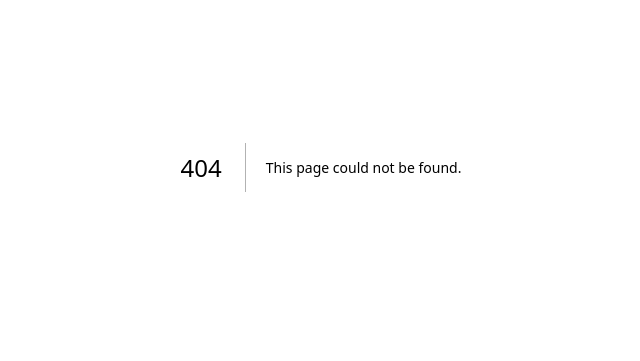
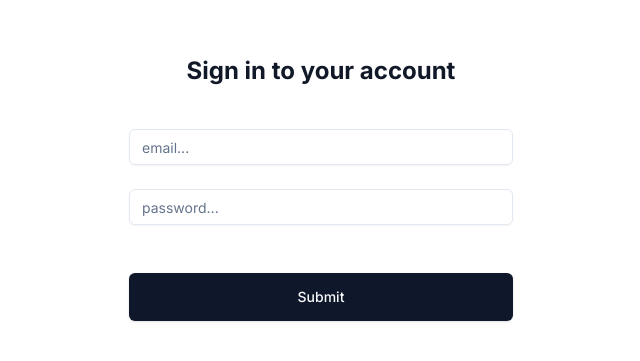
Before and after one commit to nenofetch/bwa-flight, a Next.js app: page /dashboard/signin in a window 1280 px wide. Before the commit this address had no page. Shown: the part 233-594 px from the top of the page, without its empty margins (319-959 px from the left). Built offline with nearby package versions, Linux system fonts and the light colour scheme.

Commit message:
chore: update signin page

```diff
--- /dev/null
+++ b/app/dashboard/page.tsx
@@ -0,0 +1,8 @@
+export default function Page () {
+  return (
+    <div>
+      <h1>Dashboard</h1>
+      <p>Welcome to the dashboard</p>
+    </div>
+  )
+}
--- /dev/null
+++ b/app/dashboard/signin/form/action.ts
@@ -0,0 +1,35 @@
+"use server"
+
+import { redirect } from "next/navigation";
+import { formSchema } from "./validation"
+
+export interface ActionResult {
+    errorTitle: string | null
+    errorDesc: string[] | null
+}
+
+export async function handleSignIn(prevState: unknown, formData: FormData): Promise<ActionResult> {
+
+    console.log(formData.get('email'))
+    console.log(formData.get('password'))
+
+    const values = formSchema.safeParse({
+        email: formData.get('email') as string,
+        password: formData.get('password') as string
+    });
+
+
+    if(!values.success){
+        const errorDesc = values.error.issues.map((issue) => issue.message)
+
+        return {
+            errorTitle: 'Error Validation',
+            errorDesc
+        }
+    }
+
+
+    return redirect('/dashboard/signin')
+
+
+}
--- /dev/null
+++ b/app/dashboard/signin/form/index.tsx
@@ -0,0 +1,70 @@
+"use client"
+
+
+import React, { FC } from "react";
+import { ActionResult, handleSignIn } from "./action";
+import { useFormState } from "react-dom";
+import { Input } from "@/components/ui/input";
+import { Button } from "@/components/ui/button";
+
+interface FormSignInProps {
+
+}
+
+const initialFormState: ActionResult = {
+    errorTitle: null,
+    errorDesc: []
+}
+
+const FormSignIn: FC<FormSignInProps> = () => {
+    const [state, formAction] = useFormState(handleSignIn, initialFormState);
+
+
+    return (
+        <div className='w-full h-screen'
+        >
+            <div className="flex min-h-full flex-1  flex-col justify-center px-6 py-12 lg:px-8">
+                <div className="sm:mx-auto sm:w-full sm:max-w-sm">
+                    <h2 className="mt-10 text-center text-2xl font-bold leading-9 tracking-light text-gray-900">
+                        Sign in to your account
+                    </h2>
+                </div>
+
+
+                <div className="mt-10 sm:mx-auto sm:w-full sm:max-w-sm">
+                    <form action={formAction} className='space-y-6'>
+                        <Input
+                            type='email'
+                            placeholder='email...'
+                            name='email'
+
+                        />
+                        <Input
+                            type='password'
+                            placeholder='password...'
+                            name='password'
+
+                        />
+                        {state.errorDesc && (
+                            <div>
+
+                                <ul>
+                                    {state.errorDesc.map((desc, index) => (
+                                        <li key={index}>{desc}</li>
+                                    ))}
+                                </ul>
+                            </div>
+                        )}
+
+                        <Button className='w-full h-12' type='submit'>
+                            Submit
+                        </Button>
+                    </form>
+                </div>
+            </div>
+
+        </div>
+    )
+}
+
+export default FormSignIn
--- /dev/null
+++ b/app/dashboard/signin/form/validation.ts
@@ -0,0 +1,6 @@
+import { z } from "zod";
+
+export const formSchema = z.object({
+    email: z.string({required_error: 'Email harus diisi!'}).email({message: 'Email tidak valid!'}),
+    password: z.string({required_error: 'Password harus diisi!'}).min(6, {message: 'Password minimal 6 karakter!'})
+})
--- /dev/null
+++ b/app/dashboard/signin/page.tsx
@@ -0,0 +1,29 @@
+import { Button } from '@/components/ui/button';
+import { Input } from '@/components/ui/input';
+import { Metadata } from 'next';
+import React, { FC } from 'react';
+import { ActionResult, handleSignIn } from './form/action';
+import { useFormState } from 'react-dom';
+import FormSignIn from './form';
+
+interface SignInPageProps {
+
+}
+
+export const metadata: Metadata = {
+    title: 'Dashboard | SignIn'
+}
+
+
+
+const SignInPage: FC<SignInPageProps> = () => {
+
+
+
+    return (
+        <FormSignIn />
+    );
+};
+
+
+export default SignInPage;
--- /dev/null
+++ b/components/ui/button.tsx
@@ -0,0 +1,57 @@
+import * as React from "react"
+import { Slot } from "@radix-ui/react-slot"
+import { cva, type VariantProps } from "class-variance-authority"
+
+import { cn } from "@/lib/utils"
+
+const buttonVariants = cva(
+  "inline-flex items-center justify-center whitespace-nowrap rounded-md text-sm font-medium transition-colors focus-visible:outline-none focus-visible:ring-1 focus-visible:ring-ring disabled:pointer-events-none disabled:opacity-50",
+  {
+    variants: {
+      variant: {
+        default:
+          "bg-primary text-primary-foreground shadow hover:bg-primary/90",
+        destructive:
+          "bg-destructive text-destructive-foreground shadow-sm hover:bg-destructive/90",
+        outline:
+          "border border-input bg-background shadow-sm hover:bg-accent hover:text-accent-foreground",
+        secondary:
+          "bg-secondary text-secondary-foreground shadow-sm hover:bg-secondary/80",
+        ghost: "hover:bg-accent hover:text-accent-foreground",
+        link: "text-primary underline-offset-4 hover:underline",
+      },
+      size: {
+        default: "h-9 px-4 py-2",
+        sm: "h-8 rounded-md px-3 text-xs",
+        lg: "h-10 rounded-md px-8",
+        icon: "h-9 w-9",
+      },
+    },
+    defaultVariants: {
+      variant: "default",
+      size: "default",
+    },
+  }
+)
+
+export interface ButtonProps
+  extends React.ButtonHTMLAttributes<HTMLButtonElement>,
+    VariantProps<typeof buttonVariants> {
+  asChild?: boolean
+}
+
+const Button = React.forwardRef<HTMLButtonElement, ButtonProps>(
+  ({ className, variant, size, asChild = false, ...props }, ref) => {
+    const Comp = asChild ? Slot : "button"
+    return (
+      <Comp
+        className={cn(buttonVariants({ variant, size, className }))}
+        ref={ref}
+        {...props}
+      />
+    )
+  }
+)
+Button.displayName = "Button"
+
+export { Button, buttonVariants }
--- /dev/null
+++ b/components/ui/input.tsx
@@ -0,0 +1,25 @@
+import * as React from "react"
+
+import { cn } from "@/lib/utils"
+
+export interface InputProps
+  extends React.InputHTMLAttributes<HTMLInputElement> {}
+
+const Input = React.forwardRef<HTMLInputElement, InputProps>(
+  ({ className, type, ...props }, ref) => {
+    return (
+      <input
+        type={type}
+        className={cn(
+          "flex h-9 w-full rounded-md border border-input bg-transparent px-3 py-1 text-sm shadow-sm transition-colors file:border-0 file:bg-transparent file:text-sm file:font-medium placeholder:text-muted-foreground focus-visible:outline-none focus-visible:ring-1 focus-visible:ring-ring disabled:cursor-not-allowed disabled:opacity-50",
+          className
+        )}
+        ref={ref}
+        {...props}
+      />
+    )
+  }
+)
+Input.displayName = "Input"
+
+export { Input }
--- a/package.json
+++ b/package.json
@@ -15,6 +15,7 @@
     "@lucia-auth/adapter-prisma": "^4.0.1",
     "@prisma/client": "^5.18.0",
     "@radix-ui/react-icons": "^1.3.0",
+    "@radix-ui/react-slot": "^1.1.0",
     "bcrypt": "^5.1.1",
     "class-variance-authority": "^0.7.0",
     "clsx": "^2.1.1",
@@ -24,7 +25,8 @@
     "react": "^18",
     "react-dom": "^18",
     "tailwind-merge": "^2.5.2",
-    "tailwindcss-animate": "^1.0.7"
+    "tailwindcss-animate": "^1.0.7",
+    "zod": "^3.23.8"
   },
   "devDependencies": {
     "@types/bcrypt": "^5.0.2",
```
Also changed, not shown: 1 other file (tests, documents, lock files or other folders).
